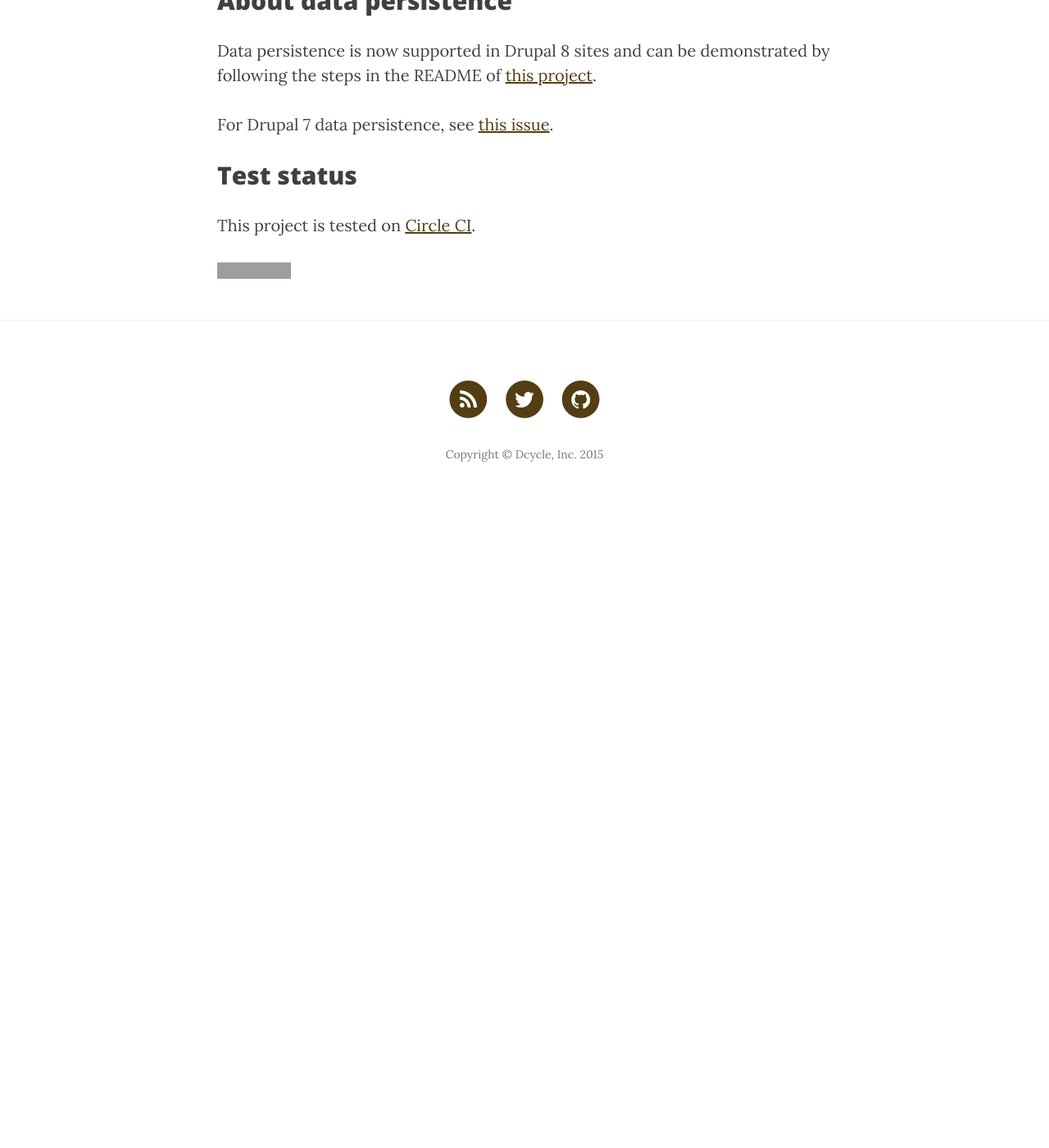
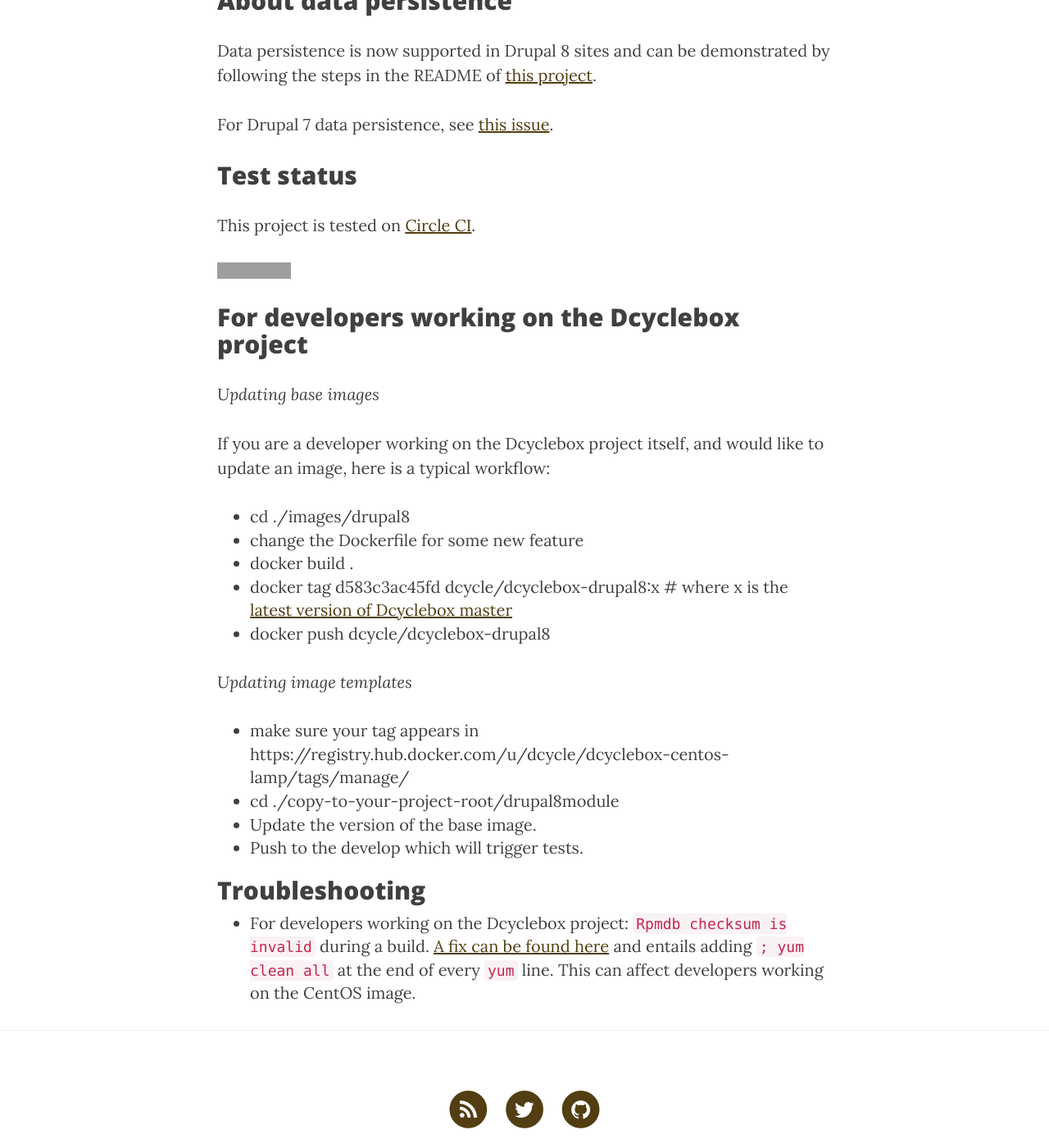
Before and after one commit to alberto56/dcyclebox, a Jekyll site: the page built from index.md, in a window 1280 px wide and 1400 px high, scrolled down 2873 px. Shown: the whole window at 82% size. Built offline with Jekyll 4.4.1, drawn with Linux system fonts in a browser that asks for light colours; nearby versions of some CDN libraries; before the commit the page ends 3503 px from its top, so only the background shows below that; some of the changed text lies outside the part shown; grey boxes are pictures that could not be loaded.

Commit message:
Add Dcyclebox and versioning number to gh-pages branch

```diff
--- a/_config.yml
+++ b/_config.yml
@@ -1,10 +1,10 @@
 # Site settings
-title: Dcyclebox
+title: Dcyclebox 4
 header-img: img/dcyclebox.png
 email: no-monitored@dcycle.com
 description: "A Docker-based workflow for Drupal and Jekyll development, testing, continuous integration and deployment."
 baseurl: ""
-url: "http://dcyclebox.io/"
+url: "http://box.dcycle.com/"
 twitter_username: dcycleproject
 github_username:  dcycleproject
 
--- a/_layouts/page.html
+++ b/_layouts/page.html
@@ -8,7 +8,7 @@ layout: default
         <div class="row">
             <div class="col-lg-8 col-lg-offset-2 col-md-10 col-md-offset-1">
                 <div class="site-heading">
-                    <h1>{% if page.title %}{{ page.title }}{% else %}{{ site.title }}{% endif %}</h1>
+                    <h1>{% if page.title %}{{ page.title }}{% else %}{{ site.title }}{% endif %} {{ site.version }}</h1>
                     <hr class="small">
                     <span class="subheading">{{ page.description }}</span>
                 </div>
--- a/index.md
+++ b/index.md
@@ -1,6 +1,7 @@
 ---
 layout: page
-title: "Dcyclebox"
+# No title, because we want to use our site title, which contains the version info,
+# on our front page
 description: "A Docker-based workflow for Drupal and Jekyll development, testing, continuous integration and deployment."
 header-img: "img/dcyclebox.png"
 ---
@@ -75,3 +76,28 @@ Test status
 This project is tested on [Circle CI](https://circleci.com/).
 
 [![Circle CI](https://circleci.com/gh/dcycleproject/dcyclebox/tree/master.svg?style=svg)](https://circleci.com/gh/dcycleproject/dcyclebox/tree/master)
+
+For developers working on the Dcyclebox project
+-----
+
+_Updating base images_
+
+If you are a developer working on the Dcyclebox project itself, and would like to update an image, here is a typical workflow:
+
+ * cd ./images/drupal8
+ * change the Dockerfile for some new feature
+ * docker build .
+ * docker tag d583c3ac45fd dcycle/dcyclebox-drupal8:x # where x is the [latest version of Dcyclebox master](https://github.com/dcycleproject/dcyclebox/blob/master/copy-to-your-project-root/drupal8site/dcycle/CHANGELOG.txt)
+ * docker push dcycle/dcyclebox-drupal8
+
+_Updating image templates_
+
+ * make sure your tag appears in https://registry.hub.docker.com/u/dcycle/dcyclebox-centos-lamp/tags/manage/
+ * cd ./copy-to-your-project-root/drupal8module
+ * Update the version of the base image.
+ * Push to the develop which will trigger tests.
+
+Troubleshooting
+-----
+
+ * For developers working on the Dcyclebox project: `Rpmdb checksum is invalid` during a build. [A fix can be found here](https://github.com/CentOS/sig-cloud-instance-images/issues/15) and entails adding `; yum clean all` at the end of every `yum` line. This can affect developers working on the CentOS image.
```
Also changed, not shown: CHANGELOG-DCYCLE.txt (deleted), 5 other files.
